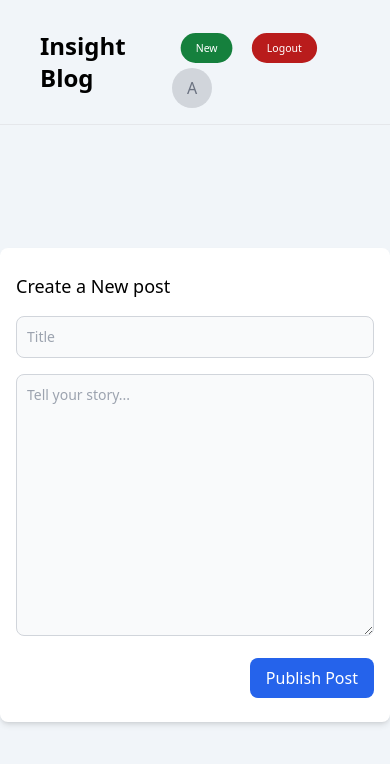
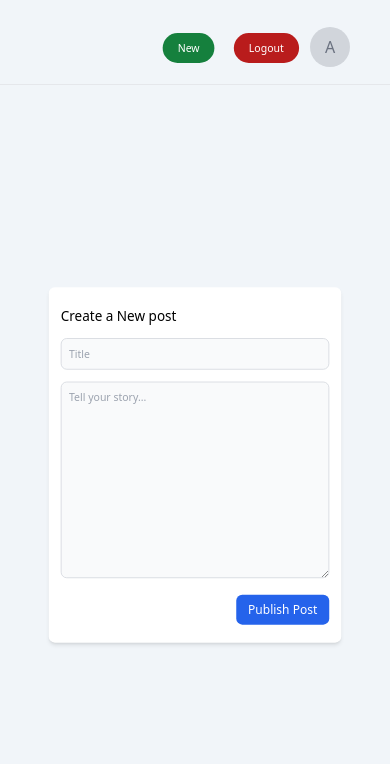
Before and after one commit to Rays-Code/insight, a React (Vite) app: page /publish in a window 390 px wide. Shown: the top 764 px of the page. Built offline with nearby package versions, Linux system fonts and the light colour scheme.

Commit message:
Added mobile responsiveness

```diff
--- a/src/components/Appbar.tsx
+++ b/src/components/Appbar.tsx
@@ -9,9 +9,9 @@ const Appbar = ({name}: {name: string}) => {
   }
 
   return (
-    <div className='flex justify-between border-b px-10 py-4'>
+    <div className='flex justify-end lg:justify-between border-b px-10 py-4'>
 
-      <div className='text-2xl font-semibold flex flex-col justify-center'><Link to={"/"}>Insight Blog</Link></div>
+      <div className='hidden lg:block text-2xl font-semibold flex flex-col justify-center'><Link to={"/"}>Insight Blog</Link></div>
 
       <div>
       <Link to={"/publish"}><button type="button" className="scale-75 lg:scale-100  text-white bg-green-700 hover:bg-green-800 focus:outline-none focus:ring-4 focus:ring-green-300 font-medium rounded-full text-sm px-5 py-2.5 text-center lg:me-2 lg:mb-2 mt-3">New</button></Link>
@@ -20,6 +20,7 @@ const Appbar = ({name}: {name: string}) => {
         <span className="font-medium text-gray-500">{name[0]}</span>
         </div>
       </div>
+
     </div>
   )
 }
--- a/src/components/DisplayBlog.tsx
+++ b/src/components/DisplayBlog.tsx
@@ -8,7 +8,7 @@ const DisplayBlog = ({blog} : {blog: Blog}) => {
 
         <div className='flex justify-center mt-10'>
         <div className='grid grid-cols-12 px-10 pt-200 w-full max-w-screen-2xl'>
-        <div className='col-span-8'>
+        <div className='col-span-12 lg:col-span-8'>
             <div className='text-5xl font-extrabold'>
                 {blog.title}
             </div>
@@ -19,7 +19,8 @@ const DisplayBlog = ({blog} : {blog: Blog}) => {
                 {blog.content}
             </div>
         </div>
-        <div className='col-span-4 text-2xl font-extrabold'>
+
+        <div className='col-span-12 lg:col-span-4 mt-10 lg:mt-0 text-2xl font-extrabold'>
             <div className='text-sm font-normal text-base font-bold'>
                 Author
             </div>
--- a/src/pages/Publish.tsx
+++ b/src/pages/Publish.tsx
@@ -28,7 +28,7 @@ const Publish = () => {
     <div className="flex flex-col min-h-screen bg-slate-100">
   <Appbar name="Anonymous" />
 
-  <div className="flex-grow flex items-center justify-center ">
+  <div className="flex-grow scale-75 lg:scale-100 flex items-center justify-center ">
     <div className="w-full max-w-screen-md px-4 space-y-4 bg-white px-15 py-6 rounded-lg shadow-md">
     <h1 className='text-lg'>Create a New post</h1>
       <input
```
